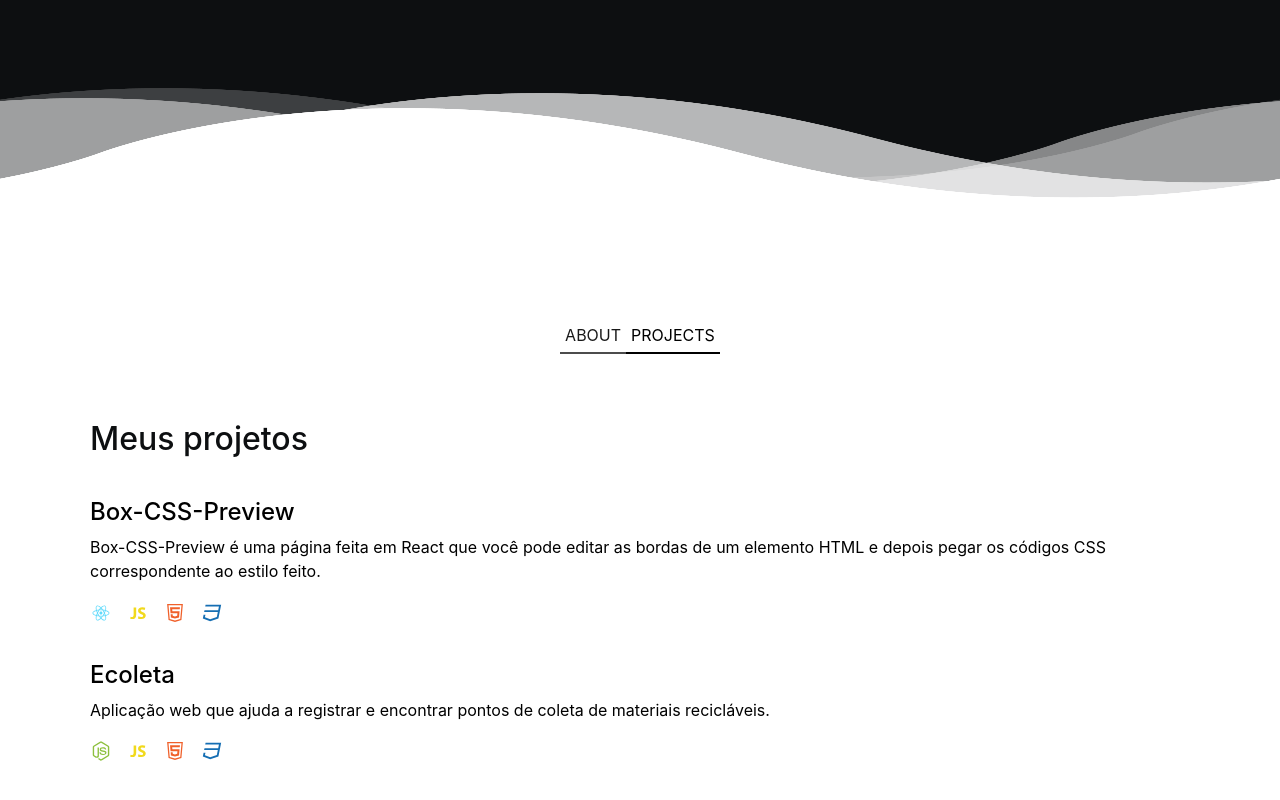
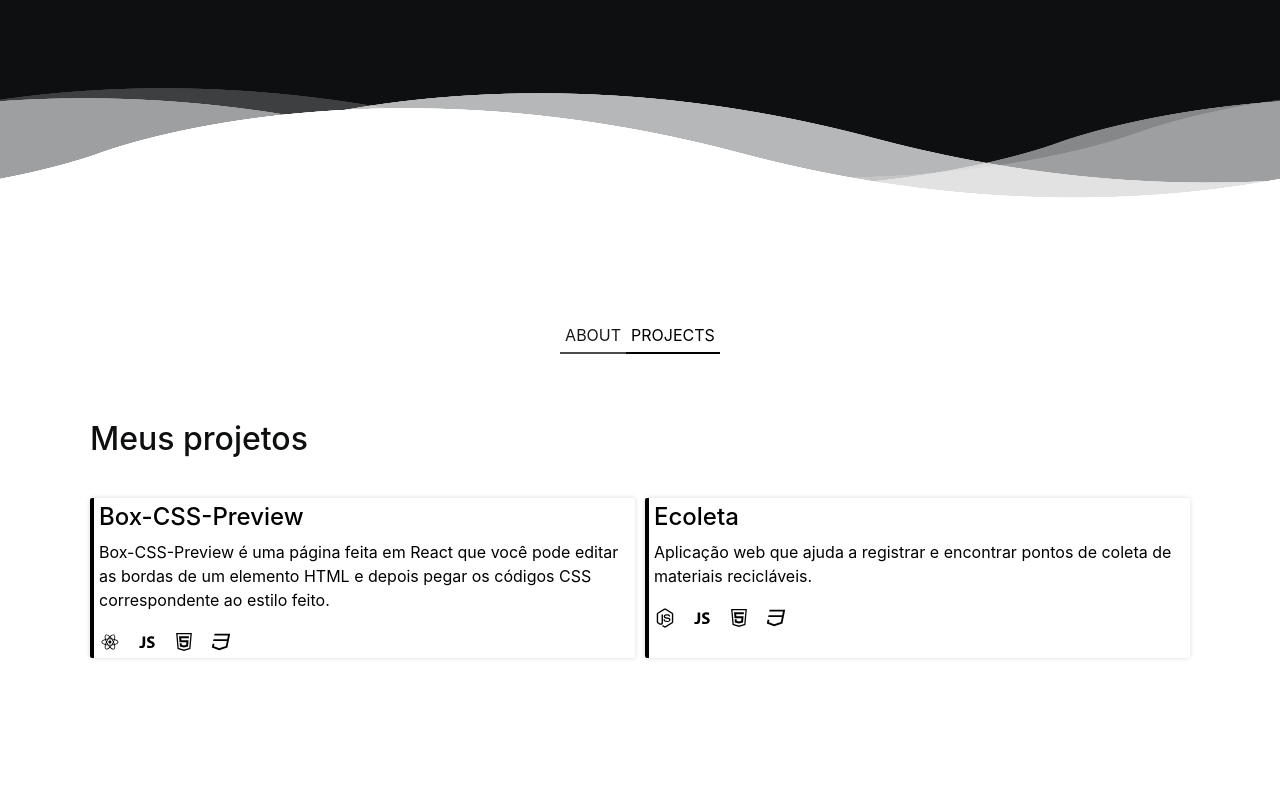
Before and after one commit to mateusfg7/portifolio, a React (Create React App) app: page /projects in a window 1280 px wide. Shown: the part 582-1382 px from the top of the page. Built offline with nearby package versions, Linux system fonts and the light colour scheme.

Commit message:
'projects' style update

```diff
--- a/src/pages/Projects/index.js
+++ b/src/pages/Projects/index.js
@@ -22,7 +22,7 @@ export default function Projects() {
       <div className="projects">
         <Link
           to="/projects/box-css-preview#box-css-preview"
-          className="project-link"
+          className="project-link box-css-preview"
         >
           <article className="project">
             <h4>Box-CSS-Preview</h4>
@@ -31,32 +31,28 @@ export default function Projects() {
               as bordas de um elemento HTML e depois pegar os códigos CSS
               correspondente ao estilo feito.
             </p>
-            <p>
             <span className="technologies">
               <DiReact className="icon react" />
               <DiJavascript1 className="icon js" />
               <AiOutlineHtml5 className="icon html" />
               <RiCss3Line className="icon css" />
             </span>
-            </p>
           </article>
         </Link>
 
-        <Link to="/projects/ecoleta#ecoleta" className="project-link">
+        <Link to="/projects/ecoleta#ecoleta" className="project-link ecoleta">
           <article className="project">
             <h4>Ecoleta</h4>
             <p>
               Aplicação web que ajuda a registrar e encontrar pontos de coleta
               de materiais recicláveis.
             </p>
-            <p>
             <span className="technologies">
               <IoLogoNodejs className="icon node" />
               <DiJavascript1 className="icon js" />
               <AiOutlineHtml5 className="icon html" />
               <RiCss3Line className="icon css" />
             </span>
-            </p>
           </article>
         </Link>
       </div>
--- a/src/pages/Projects/style.css
+++ b/src/pages/Projects/style.css
@@ -2,43 +2,72 @@ h2#projects {
   margin-bottom: 40px;
 }
 
-div.projects a.project-link {
+div.projects {
+  display: grid;
+  grid-template-columns: 1fr 1fr;
+  gap: 10px;
+
+  max-width: 1100px;
+}
+
+div.projects .project-link {
   display: block;
 
-  max-width: 1100px;
+  padding: 5px;
+
+  box-shadow: 0px 0px 5px rgba(0, 0, 0, 0.144);
+
+  border-left: 4px solid black;
+  border-radius: 2px;
 
   text-decoration: none;
   color: black;
 
-  /* border: 1px red solid; */
-  border-bottom: 1px solid rgba(255, 255, 255, 0.2);
+  transition: 0.2s;
+}
+div.projects .project-link:hover {
+  /* box-shadow: 0px 0px 10px rgba(0, 0, 0, 0.253); */
 }
 
-div.projects article.project {
-  margin-top: 20px;
+div.projects .project-link span.technologies .icon {
+  margin-right: 15px;
+  font-size: 22px;
+  transition: 0.2s;
 }
 
-div.projects article.project span.technologies {
-  letter-spacing: 5px;
+div.projects .project-link.box-css-preview:hover {
+  background-color: #616161;
+  border-left-color: #171717;
+  color: white;
+}
+div.projects .project-link.box-css-preview:active {
+  background-color: #616161;
+  border-left-color: #171717;
+  color: white;
+}
+div.projects .project-link.ecoleta:hover {
+  background-color: #f0f0f5;
+  border-left-color: #34cb79;
+  color: #322153;
+}
+div.projects .project-link.ecoleta:active {
+  background-color: #f0f0f5;
+  border-left-color: #34cb79;
+  color: #322153;
 }
 
-div.projects article.project span.technologies .icon {
-  margin-right: 15px;
-  font-size: 22px;
-}
-
-div.projects article.project span.technologies .react {
+div.projects .project-link:hover span.technologies .react {
   color: #61dafb;
 }
-div.projects article.project span.technologies .css {
+div.projects .project-link:hover span.technologies .css {
   color: #156eb3;
 }
-div.projects article.project span.technologies .html {
+div.projects .project-link:hover span.technologies .html {
   color: #f0602a;
 }
-div.projects article.project span.technologies .node {
+div.projects .project-link:hover span.technologies .node {
   color: #8dc03e;
 }
-div.projects article.project span.technologies .js {
+div.projects .project-link:hover span.technologies .js {
   color: #f1d91d;
 }
```
Lines whose indentation alone changed are shown as unchanged.
